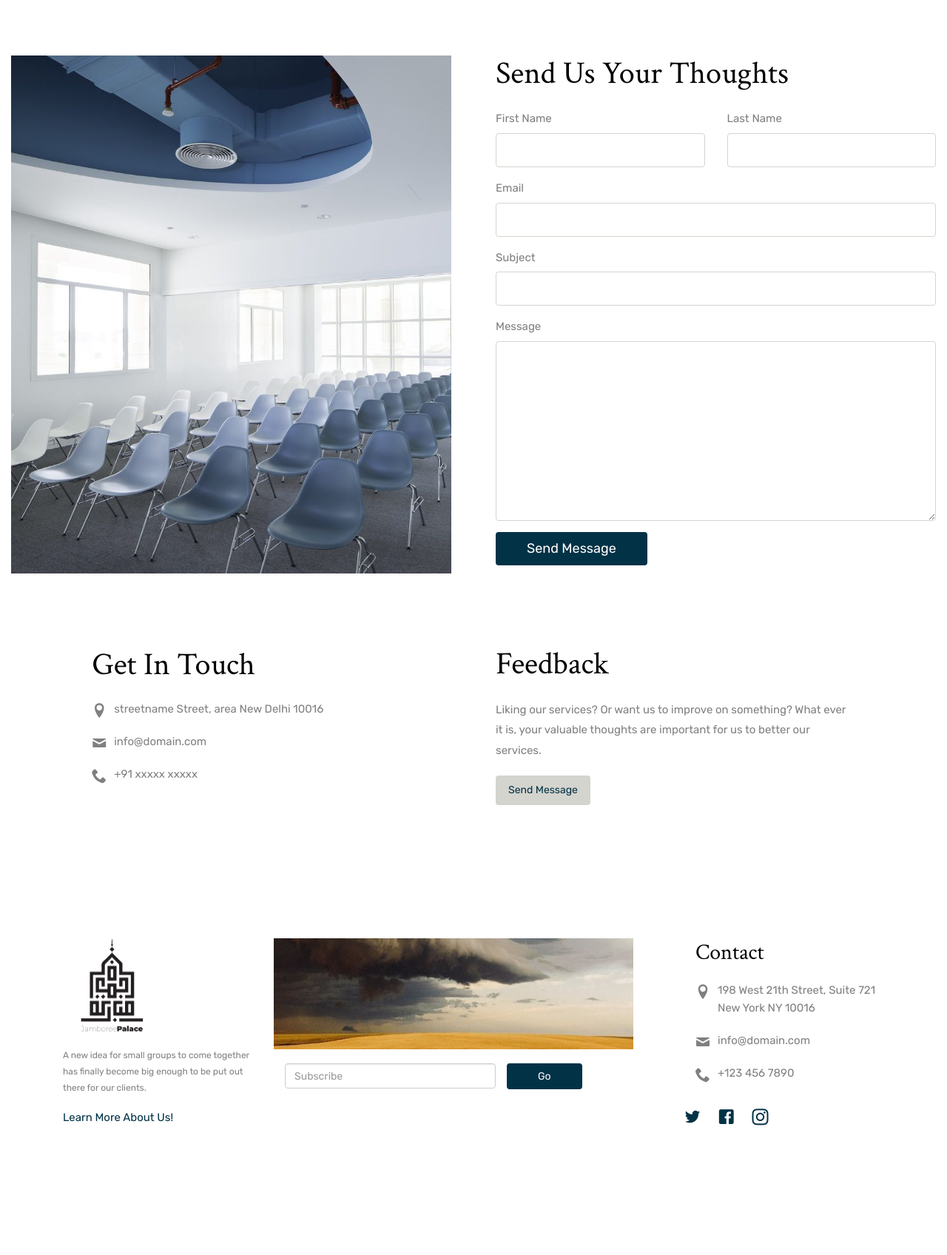
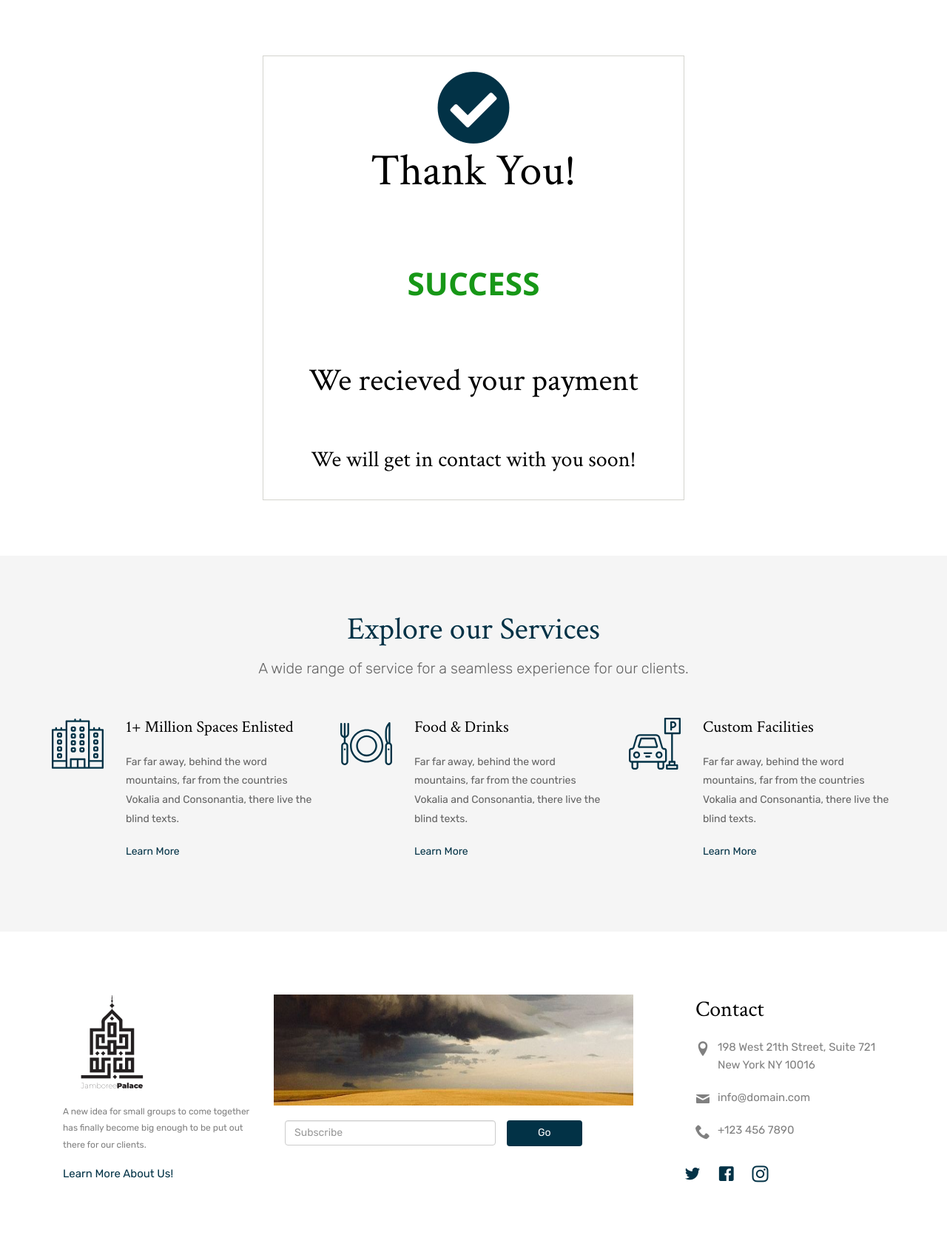
Before and after one commit to iamvarshith/jamboreepalace, a Flask app: page /about in a window 1280 px wide. Shown: the part 140-1836 px from the top of the page at 74% size. Before the commit the page ends 1661 px from the top, so only its background shows below. Run offline with Flask 2, Linux system fonts and the light colour scheme; parts of the project's set-up code (start-up, migrations or seed data) failed here and were passed over; some libraries are stand-ins or nearby versions; some web fonts are replaced.

Commit message:
updated enlist.html

```diff
--- a/app/static/css/custom.css
+++ b/app/static/css/custom.css
@@ -261,6 +261,13 @@ display:flex;
 }
 
 .space-gallery-navi-btn{
-background-color:--secondary;
+background-color:var(--secondary);
 margin:0 0 20% 45%;
 }
+
+.enlist-cont{
+background-color:var(--back)
+padding:20px;
+z-index:100;
+width:80%;
+;}
--- /dev/null
+++ b/app/templates/confirmation.html
@@ -0,0 +1,241 @@
+<!DOCTYPE html>
+
+<html lang="en">
+<head>
+    <meta charset="utf-8">
+    <meta name="viewport" content="width=device-width, initial-scale=1">
+    <title>Jamboree Palace</title>
+    <meta name="description" content="">
+    <meta name="keywords" content="">
+    <link rel="icon" href="../static/img/logo-small.png" type="image/x-icon" sizes="16x16">
+    <link rel="stylesheet" href="https://cdnjs.cloudflare.com/ajax/libs/font-awesome/4.7.0/css/font-awesome.min.css">
+    <link href="https://fonts.googleapis.com/css?family=Crimson+Text:300,400,700|Rubik:300,400,700,900"
+          rel="stylesheet">
+    <link rel="stylesheet" href="../static/css/styles-merged.css">
+    <link rel="stylesheet" href="../static/css/style.min.css">
+    <link rel="stylesheet" href="../static/css/custom.css">
+    <link rel="stylesheet" href="fontawesome-free-5.15.2-web/css/all.css">
+
+    <!--[if lt IE 9]>
+    <script src="../static/js/vendor/html5shiv.min.js"></script>
+    <script src="../static/js/vendor/respond.min.js"></script>
+    <![endif]-->
+</head>
+<body>
+
+<!-- START: header -->
+
+<header role="banner" class="probootstrap-header">
+    <!-- <div class="container"> -->
+    <div class="row">
+        <a href="index.html" class="probootstrap-logo visible-xs"><img src="../static/img/logoD1.png" class="hires"
+                                                                       width="120" height="33"
+                                                                       alt="Free Bootstrap Template by uicookies.com"></a>
+
+        <a href="#" class="probootstrap-burger-menu visible-xs"><i>Menu</i></a>
+        <div class="mobile-menu-overlay"></div>
+
+        <nav role="navigation" class="probootstrap-nav hidden-xs">
+            <ul class="probootstrap-main-nav">
+
+                <li class="active"><a href='{{ url_for("home") }}'>Home</a></li>
+                <li><a href='{{ url_for("spaces") }}'>Spaces</a></li>
+                <li><a href='{{ url_for("enlist") }}'>Enlist</a></li>
+
+                <li class="hidden-xs probootstrap-logo-center">
+                    <a href="index.html">
+                        <img src="../static/img/logoD1.png" class="hires" width="100px" height=""
+                             alt="Jamboree-Palacelogo">
+                    </a>
+                </li>
+
+                <li><a href='{{ url_for("about") }}'>About</a></li>
+                <li><a href='{{ url_for("contact") }}'>Contact</a></li>
+                {% if current_user.is_authenticated %}
+                <li>
+                    <a id="dropdown" href='{{ url_for("profile") }}'>Profile</a>
+                    <div class="dropdown-div">
+                    <a class="dropdown" href='{{ url_for("prevBookings") }}'>Previous Bookings</a>
+                     <a class="dropdown" href='{{ url_for("enlistApplication") }}'>Enlistments</a>
+                        <a class="dropdown" href='{{ url_for("manageProperty") }}'>My Properties</a>
+                    <a href = '{{ url_for("logout") }}'>Log out <i class="icon fa fa-sign-out"></i></a>
+                    </div>
+
+                   <!--                    <select name="profile" id="profile">-->
+<!--                        <option value="placeholder"><a href = '{{ url_for("profile") }}'>Profile</a></option>-->
+<!--                        <option value=""><a href = '{{ url_for("prevBookings") }}'>Previous Bookings</a></option>-->
+<!--                        <option value=""><a href = '{{ url_for("enlistApplication") }}'>Enlistment Applications</a></option>-->
+<!--                        <option value=""><a href = '{{ url_for("manageProperty") }}'>Manage Properties</a></option>-->
+<!--                        <option value=""><a href = '{{ url_for("logout") }}'>Log out</a></option>-->
+<!--                    </select>-->
+                </li>
+                {% else %}
+                <li><a href='{{ url_for("login") }}'> Login/Signup </a></li>
+                {% endif %}
+            </ul>
+            <div class="extra-text visible-xs">
+                <a href="#" class="probootstrap-burger-menu"><i>Menu</i></a>
+                <h5>Connect With Us</h5>
+                <ul class="social-buttons">
+                    <li><a href="#"><i class="icon-twitter"></i></a></li>
+                    <li><a href="#"><i class="icon-facebook2"></i></a></li>
+                    <li><a href="#"><i class="icon-instagram2"></i></a></li>
+                </ul>
+            </div>
+        </nav>
+    </div>
+    <!-- </div> -->
+</header>
+<!-- END: header -->
+
+
+
+
+  <section class="probootstrap-section">
+    <div class="container">
+
+        <div class="row">
+          <div class="col-md-12">
+
+            <section class="checkout-cont">
+                  <div>
+                  <i class="fa fa-check-circle" style="font-size: 100px;"></i></div>
+                  <h1 class="mt0">Thank You!</h1>
+                  <h2 style="color: rgb(23, 151, 23); font-family:'Segoe UI', Tahoma, Geneva, Verdana, sans-serif; font-weight:bold;">SUCCESS</h2>
+                  <h2>We recieved your payment
+                    <h3>We will get in contact with you soon!</h3>
+                  </h2>
+
+
+            </section>
+
+          </div>
+
+
+        </div>
+
+
+        </div>
+  </section>
+
+  <section class="probootstrap-section probootstrap-section-dark">
+    <div class="container">
+      <div class="row mb30">
+        <div class="col-md-8 col-md-offset-2 probootstrap-section-heading text-center">
+          <h2>Explore our Services</h2>
+          <p class="lead">A wide range of service for a seamless experience for our clients.</p></div>
+      </div>
+      <div class="row">
+        <div class="col-md-4">
+          <div class="service left-icon probootstrap-animate">
+            <div class="icon">
+              <img src="img/flaticon/svg/001-building.svg" class="svg" alt="Free HTML5 Bootstrap Template by uicookies.com">
+            </div>
+            <div class="text">
+              <h3>1+ Million Spaces Enlisted</h3>
+              <p>Far far away, behind the word mountains, far from the countries Vokalia and Consonantia, there live the blind texts.</p>
+              <p><a href="#" class="link-with-icon">Learn More <i class=" icon-chevron-right"></i></a></p>
+            </div>
+          </div>
+        </div>
+        <div class="col-md-4">
+          <div class="service left-icon probootstrap-animate">
+            <div class="icon">
+              <img src="img/flaticon/svg/003-restaurant.svg" class="svg" alt="Free HTML5 Bootstrap Template by uicookies.com">
+            </div>
+            <div class="text">
+              <h3>Food &amp; Drinks</h3>
+              <p>Far far away, behind the word mountains, far from the countries Vokalia and Consonantia, there live the blind texts.</p>
+              <p><a href="#" class="link-with-icon">Learn More <i class=" icon-chevron-right"></i></a></p>
+            </div>
+          </div>
+        </div>
+        <div class="col-md-4">
+          <div class="service left-icon probootstrap-animate">
+            <div class="icon">
+              <img src="img/flaticon/svg/004-parking.svg" class="svg" alt="Free HTML5 Bootstrap Template by uicookies.com">
+            </div>
+            <div class="text">
+              <h3>Custom Facilities</h3>
+              <p>Far far away, behind the word mountains, far from the countries Vokalia and Consonantia, there live the blind texts.</p>
+              <p><a href="#" class="link-with-icon">Learn More <i class=" icon-chevron-right"></i></a></p>
+            </div>
+          </div>
+        </div>
+      </div>
+    </div>
+  </section>
+
+
+<!-- START: footer -->
+<footer role="contentinfo" class="probootstrap-footer">
+    <div class="container">
+            <div class="col-md-3">
+                <div class="probootstrap-footer-widget">
+                    <p class="mt40"><img src="../static/img/logoD1.png" class="hires" width="50%" height="50%"
+                                         alt="logo"></p>
+                    <p style="font-size:80%;">A new idea for small groups to come together has finally become big enough to be put out there
+                        for our clients.
+
+                    </p>
+                    <p><a href="#" class="link-with-icon">Learn More About Us!<i class=" icon-chevron-right"></i></a>
+                    </p>
+                </div>
+            </div>
+
+            <div class="col-md-6">
+                <div class="probootstrap-footer-widget">
+                    <p class="mt40"><img src="../static/img/THIS, HERE, LIGHT.jfif" class="hires" width="90%"
+                                         height="150px" alt="logo"></p>
+                    <p>
+                    <form>
+                        <div class="col-md-7">
+                            <div class="form-group">
+                                <input type="search" class="form-control" id="footer-newsletter"
+                                       name="footer-newsletter" placeholder="Subscribe">
+                            </div>
+                        </div>
+                        <div class="form-group">
+                            <input type="submit" class="btn btn-primary btn-md" id="submit" name="submit" value="Go"
+                                   style="height: 35px;">
+                        </div>
+                </form>
+                </p>
+            </div>
+            </div>
+
+
+            <div class="col-md-3">
+                <div class="probootstrap-footer-widget">
+                    <h3>Contact</h3>
+                    <ul class="probootstrap-contact-info">
+                        <li><i class="icon-location2"></i>
+                            <span>198 West 21th Street, Suite 721 New York NY 10016</span></li>
+                        <li><i class="icon-mail"></i><span>info@domain.com</span></li>
+                        <li><i class="icon-phone2"></i><span>+123 456 7890</span></li>
+                    </ul>
+
+                    <div class="row mt30">
+                        <ul class="probootstrap-footer-social">
+                            <li><a href=""><i class="icon-twitter"></i></a></li>
+                            <li><a href=""><i class="icon-facebook"></i></a></li>
+                            <li><a href=""><i class="icon-instagram2"></i></a></li>
+                        </ul>
+
+                    </div>
+
+                </div>
+            </div>
+    </div>
+</footer>
+<!-- END: footer -->
+
+
+
+
+  <script src="js/scripts.min.js"></script>
+  <script src="js/main.min.js"></script>
+  <script src="js/custom.js"></script>
+
+  </body>
+</html>
--- a/app/views.py
+++ b/app/views.py
@@ -279,7 +279,7 @@ def manageProperty():
 
 @app.route('/about')
 def about():
-    return render_template('contact.html')
+    return render_template('confirmation.html')
 
 
 @app.route('/spaces', methods=['GET', 'POST'])
```
Also changed, not shown: app/templates/enlist.html (+32 -38 lines).
